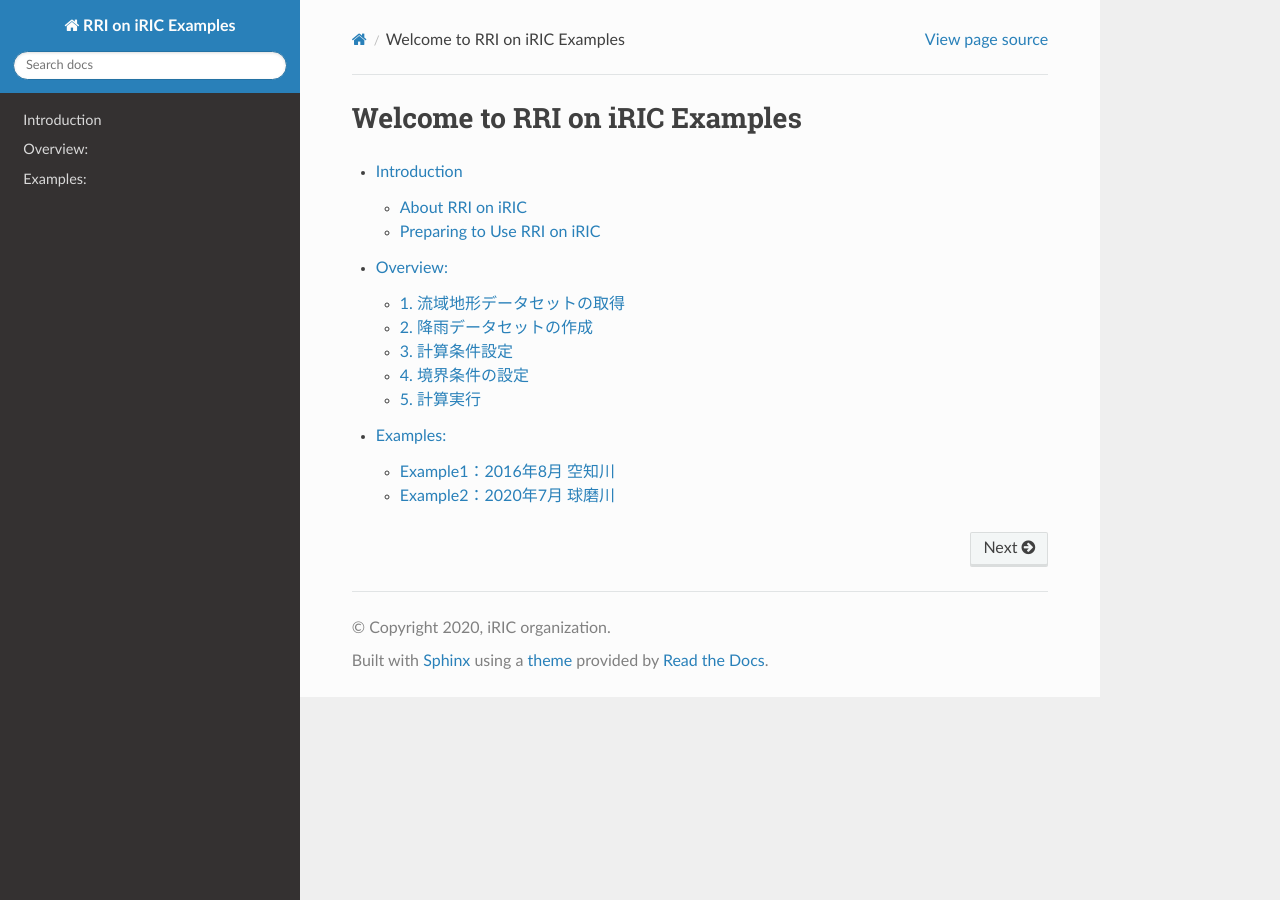
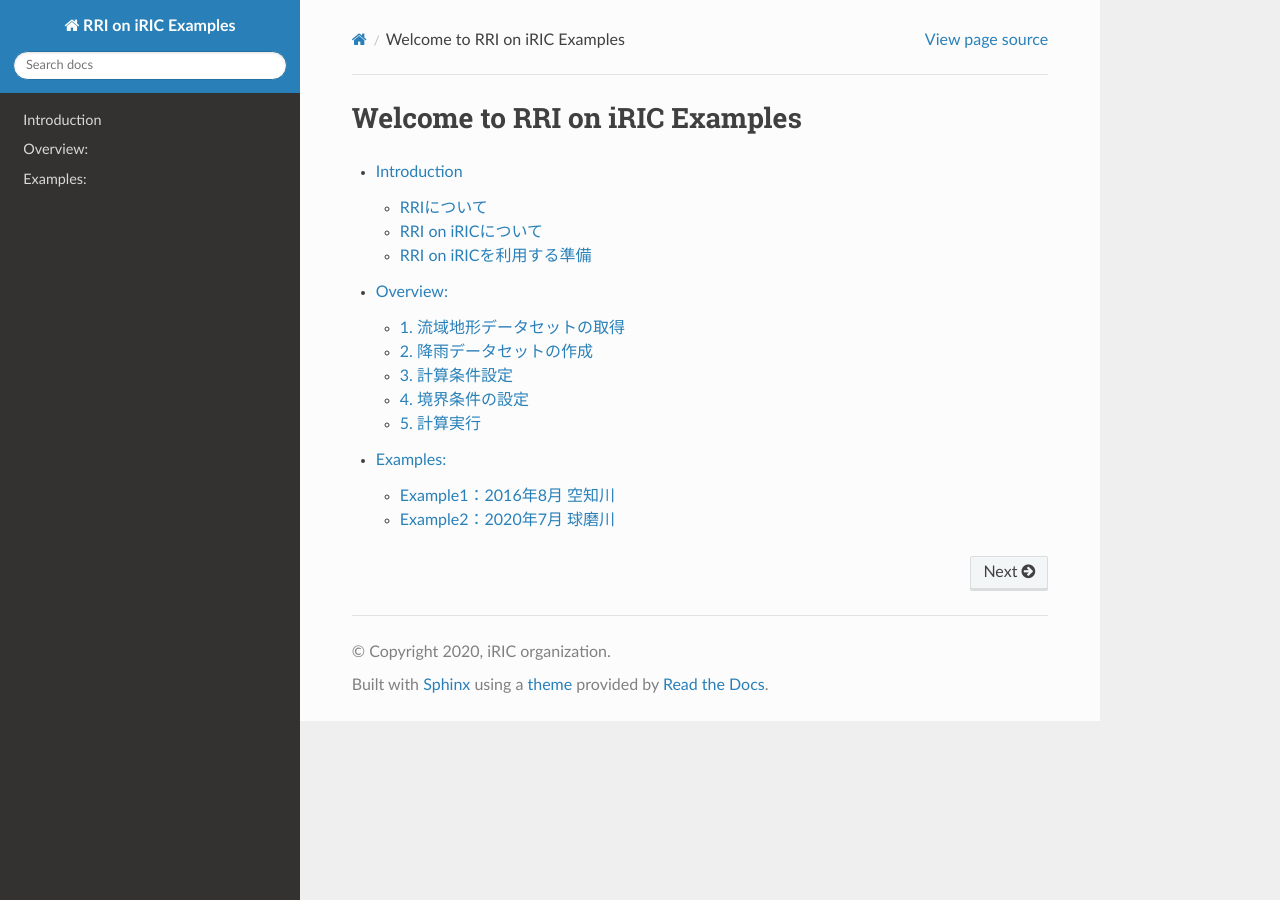
Before and after one commit to iRICsolvers/v4_RRI_doc, a Sphinx documentation site: the page built from source/index.rst, in a window 1280 px wide. Built offline with Sphinx 7.4.7 and the Read the Docs theme 3.1.0, drawn with Linux system fonts in a browser that asks for light colours; some of the changed lines change nothing that is shown.

Commit message:
v15.1 with RSR jp

```diff
--- a/source/01_introduction.rst
+++ b/source/01_introduction.rst
@@ -1,14 +1,15 @@
 Introduction
 ==================================================
 
-This document is a user manual for RRI on iRIC. (test v14)
+本書は **RRI on iRIC** の「事例集」です。
 
-About RRI:
-The RRI model is to simulate a Rainfall-Runoff-Inundataion processes  [1]_ ,  [2]_ ,  [3]_ .
-The RRI model is available for free on the `ICHARM website <https://www.pwri.go.jp/icharm/research/rri/index.html>`_
 
-For details, including the governing equations of the RRI model, please refer to the RRI manual included with the RRI model download.
-This document focuses on explaining how to use this program, RRI on iRIC, within the iRIC interface.
+RRIについて
+------------------------------
+RRIはRain Runoff Inundationモデルの略で、流域に降った雨が河川に集まる現象、洪水が河川を流下する現象、河川を流れる水が氾濫原に溢れる現象を流域一体で予測するモデルです。
+2016年5月からは、RRIモデルを `ICHARMホームページ  <https://www.pwri.go.jp/icharm/research/rri/index_j.html>`_  でも公開し、誰でも無料で入手できます。
+
+モデル詳細については、上記ダウンロードサイトからダウンロードできるデータに同梱されているマニュアルを参照するか、以下の文献 [1]_ ,  [2]_ ,  [3]_ を参照ください。
 
 .. [1] `Sayama, T., Ozawa, G., Kawakami, T., Nabesaka, S., Fukami, K. (2012) Rainfall-Runoff-Inundation analysis of the 2010 Pakistan flood in the Kabul River basin, Hydrological Science Journal, 57(2), 298-312. <https://www.tandfonline.com/doi/full/10.1080/02626667.2011.644245>`_
 .. [2] `Sayama, T., Tatebe, Y., Tanaka, S. (2015a) An emergency response-type rainfall-runoff- inundation simulation for 2011 Thailand floods, Journal of Flood Risk Management, 1-8 doi:10.1111/jfr3.12147 (in print). <https://onlinelibrary.wiley.com/doi/full/10.1111/jfr3.12147>`_
@@ -16,32 +17,39 @@
 
 -----
 
-About RRI on iRIC
+RRI on iRICについて
 ------------------------------
-RRI on iRIC is modified and released based on items ii and iii of Chapter 1 of the `Rainfall-Runoff-Inundation (RRI) Model Program Terms of Use <https://www.pwri.go.jp/icharm/research/rri/rri_contract_j.html>`_
-Therefore, when publishing or distributing the calculation results using RRI on iRIC (hereafter referred to as "this program"), please clearly state the following:
+RRI on iRICは、 `「降雨流出氾濫（RRI）モデルプログラム利用規約 <https://www.pwri.go.jp/icharm/research/rri/rri_contract_j.html>`_ 」、第1章ⅱ、ⅲの項目に基づき改変公開しているものです。
+そのため、RRI on iRIC(以降、本プログラム)による計算結果の公表、頒布する場合は下記内容を明記してください。
 
 ---
 
-- The copyright of the original work of this program (hereafter referred to as "RRI") belongs to the Public Works Research Institute (ICHARM).
-- This program is a derivative work of RRI.
-- The calculation results are derived from the modified program (this program) based on RRI.
+- 本プログラムの原著作物（以降、RRI）の著作権は、土木研究所（ICHARM）にあります
+- 本プログラムは、RRIの二次著作物にあたります。
+- 計算結果は、RRIを改変したプログラム（本プログラム）によるものです
 
 ---
 
 
 -----
 
-Preparing to Use RRI on iRIC
+RRI on iRICを利用する準備
 ------------------------------
 
-- 1. Download RRI on iRIC  (the url must be modified later)
+- 1. RRI on iRIC をダウンロード
 
     - `rri_v1 <https://uc.i-ric.org/uc_products/rri_on_iric/v4_rri_240521.zip>`_
 
 
-- 2. Extract the downloaded data and copy & paste it into the solver folder of iRIC. By default, this folder is located at "C:/Users/username/iRIC_v4/private/solvers"
+- 2. ダウンロードしたデータを展開して、iRICのソルバフォルダにコピー＆ペースト。デフォルトでは、"C:/Users/[ユーザー名]/iRIC_v4/private/solvers"
 
-- 3. When you launch the iRIC software, RRI will be available for selection.
+- 3. 完了。iRICソフトウェアを起動するとRRIが選択できるようになっています。
 
-    .. image:: img/RRI_v4_en3.jpg
+    .. image:: img/rri_v12.jpg
+        :width: 640px
+
+
+
+
+
+以上。
```
